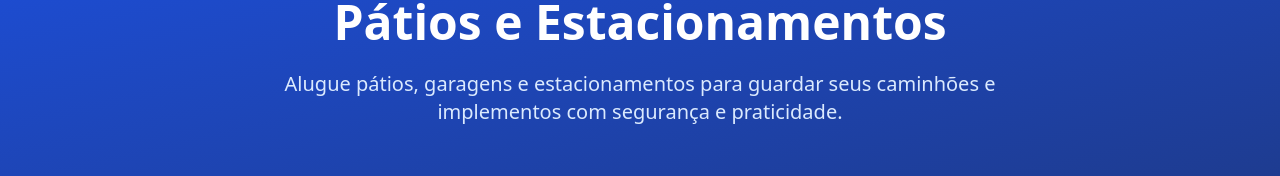
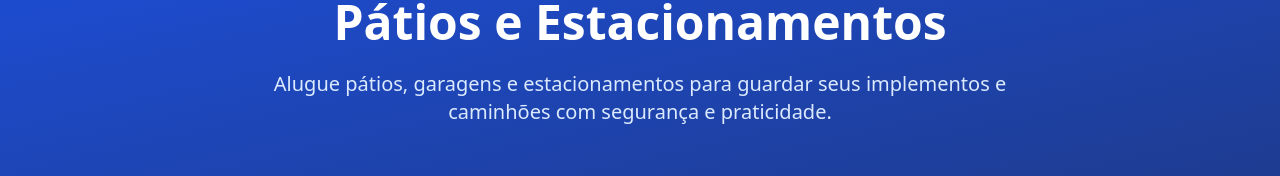
Before and after one commit to LuccaHP/SmartPro, a React (Vite) app: page /armazenagem in a window 1280 px wide. Shown: the part 131-307 px from the top of the page. Built offline with nearby package versions, Linux system fonts and the light colour scheme.

Commit message:
Updated README.md

```diff
--- a/index.html
+++ b/index.html
@@ -4,7 +4,7 @@
     <meta charset="UTF-8" />
     <link rel="icon" type="image/svg+xml" href="/vite.svg" />
     <meta name="viewport" content="width=device-width, initial-scale=1.0" />
-    <title>Implementos de Transporte - Marketplace de Caminhões e Equipamentos</title>
+    <title>Implementos para Caminhões - Marketplace de Basculantes, Tanques e Baús</title>
   </head>
   <body>
     <div id="root"></div>
--- a/src/pages/StoragePage.tsx
+++ b/src/pages/StoragePage.tsx
@@ -73,7 +73,7 @@ export const StoragePage: React.FC = () => {
               Pátios e Estacionamentos
             </h1>
             <p className="text-xl text-blue-100 mb-8">
-              Alugue pátios, garagens e estacionamentos para guardar seus caminhões e implementos com segurança e praticidade.
+              Alugue pátios, garagens e estacionamentos para guardar seus implementos e caminhões com segurança e praticidade.
             </p>
           </div>
         </div>
```
Also changed, not shown: 1 other file (tests, documents, lock files or other folders).
